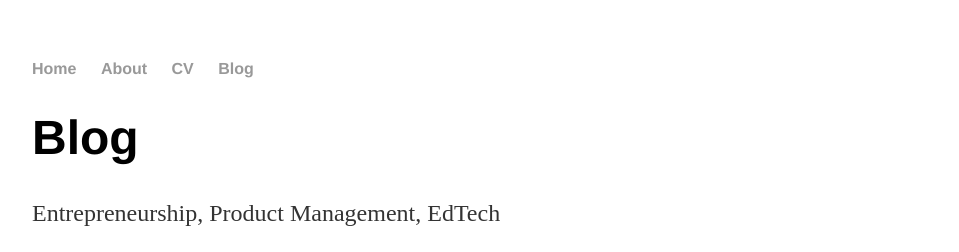
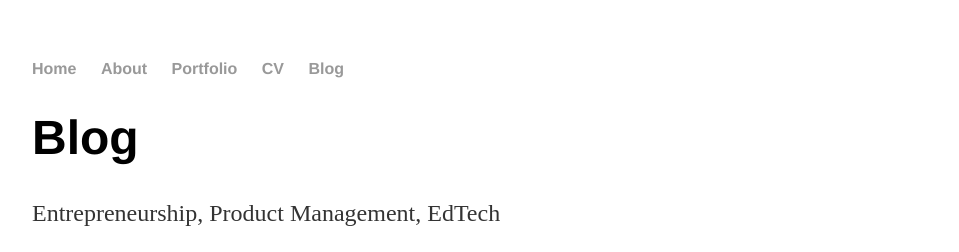
Before and after one commit to PaulApivat/blog, a Jekyll site: the page built from index.html, in a window 1280 px wide. Shown: the top 252 px of the page, without its empty margins (160-1119 px from the left). Built offline with Jekyll 4.4.1, drawn with Linux system fonts in a browser that asks for light colours.

Commit message:
add portfolio

```diff
--- a/_layouts/default.html
+++ b/_layouts/default.html
@@ -10,6 +10,7 @@
 	    		<ul>
 	        		<li><a href="/">Home</a></li>
 		        	<li><a href="/about">About</a></li>
+		        	<li><a href="/portfolio">Portfolio</li>
 	        		<li><a href="/cv">CV</a></li>
 	        		<li><a href="/blog">Blog</a></li>
 	    		</ul>
```
